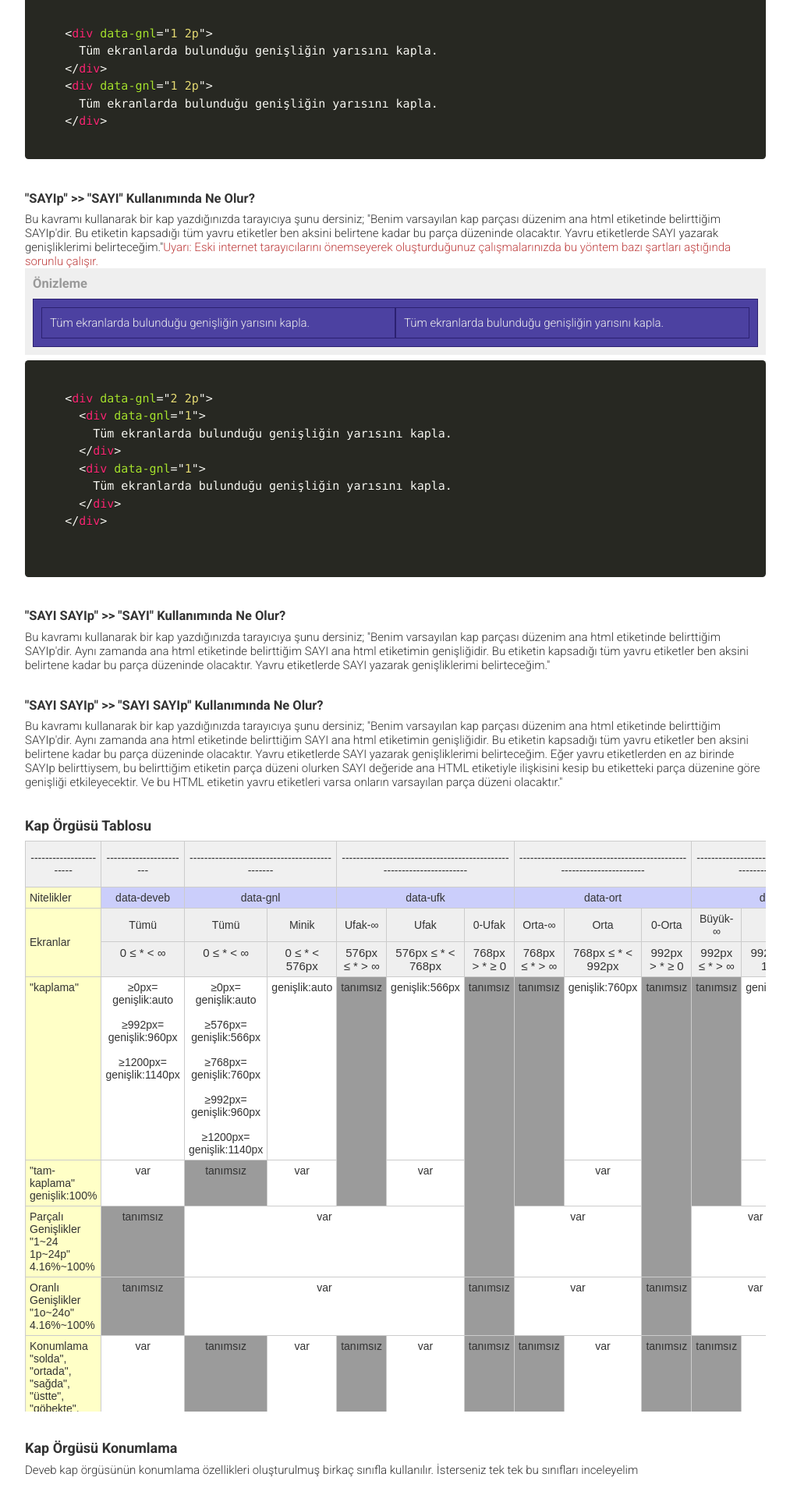
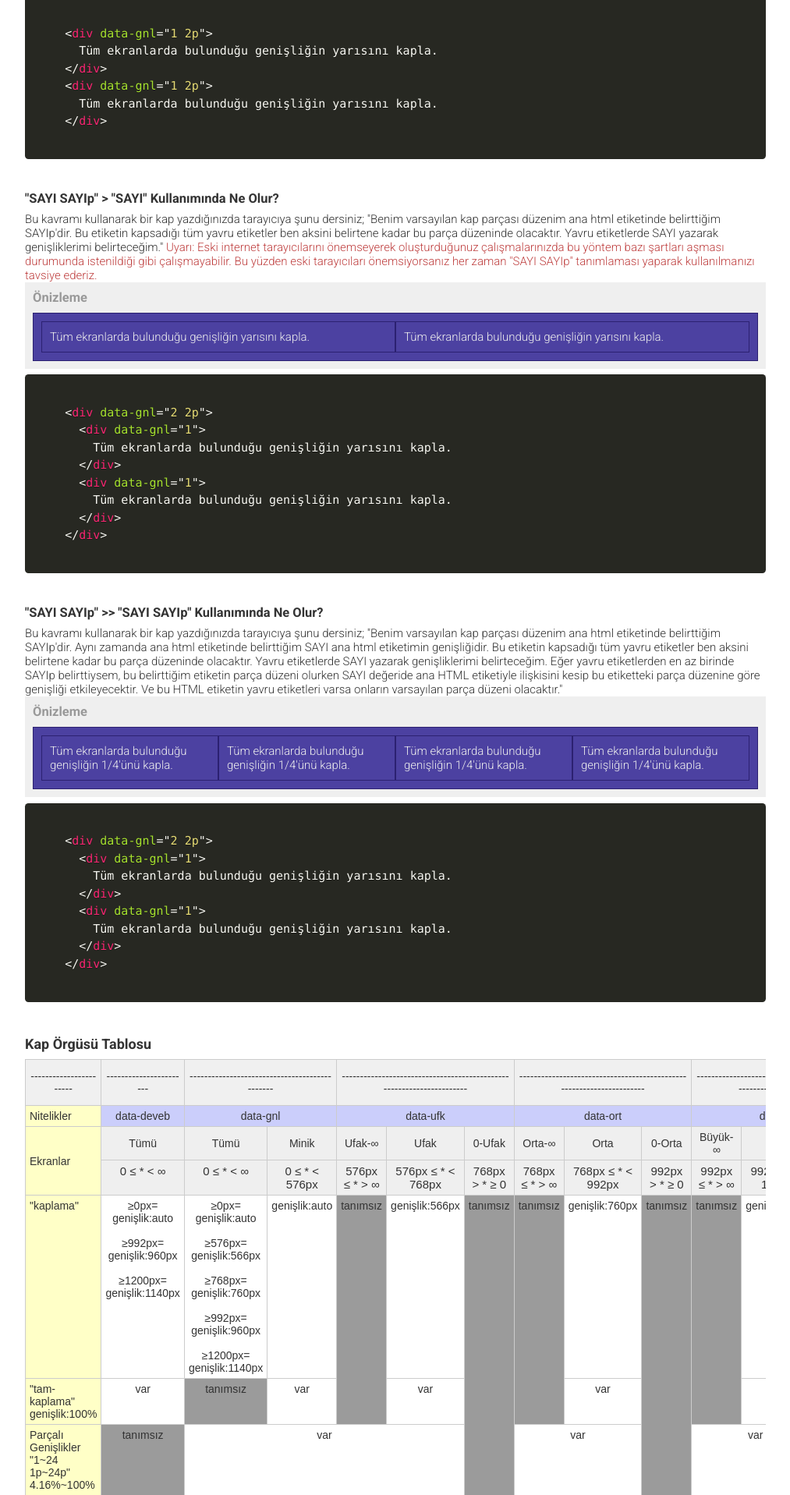
Before and after one commit to data-deveb/data-deveb.github.io, a Jekyll site: the page built from belgeler/kap-orgusu.html, in a window 1280 px wide. Shown: the part 1160-3077 px from the top of the page at 78% size, without its empty margins (228-1241 px from the left). Built offline with Jekyll 4.4.1, drawn with Linux system fonts in a browser that asks for light colours.

Commit message:
Güncelleme

```diff
--- a/belgeler/kap-orgusu.html
+++ b/belgeler/kap-orgusu.html
@@ -60,9 +60,9 @@ title: Kap Örgüsü
     <p></p>
 
 
-    <h3>"SAYIp" >> "SAYI" Kullanımında Ne Olur?</h3>
+    <h3>"SAYI SAYIp" > "SAYI" Kullanımında Ne Olur?</h3>
 
-    <p>Bu kavramı kullanarak bir kap yazdığınızda tarayıcıya şunu dersiniz; "Benim varsayılan kap parçası düzenim ana html etiketinde belirttiğim SAYIp'dir. Bu etiketin kapsadığı tüm yavru etiketler ben aksini belirtene kadar bu parça düzeninde olacaktır. Yavru etiketlerde SAYI yazarak genişliklerimi belirteceğim."<span data-metin="dikkat">Uyarı: Eski internet tarayıcılarını önemseyerek oluşturduğunuz çalışmalarınızda bu yöntem bazı şartları aştığında sorunlu çalışır.</span></p>
+    <p>Bu kavramı kullanarak bir kap yazdığınızda tarayıcıya şunu dersiniz; "Benim varsayılan kap parçası düzenim ana html etiketinde belirttiğim SAYIp'dir. Bu etiketin kapsadığı tüm yavru etiketler ben aksini belirtene kadar bu parça düzeninde olacaktır. Yavru etiketlerde SAYI yazarak genişliklerimi belirteceğim."<span data-metin="dikkat"> Uyarı: Eski internet tarayıcılarını önemseyerek oluşturduğunuz çalışmalarınızda bu yöntem bazı şartları aşması durumunda istenildiği gibi çalışmayabilir. Bu yüzden eski tarayıcıları önemsiyorsanız her zaman "SAYI SAYIp" tanımlaması yaparak kullanılmanızı tavsiye ederiz.</span></p>
 
     <div data-gnl="1 1p" class="önizleme">
       <h3>Önizleme</h3>
@@ -84,17 +84,41 @@ title: Kap Örgüsü
         Tüm ekranlarda bulunduğu genişliğin yarısını kapla.
       &lt;/div&gt;
     &lt;/div&gt;
-
     </code></pre>
     <p></p>
-
-    <h3>"SAYI SAYIp" >> "SAYI" Kullanımında Ne Olur?</h3>
-
-    <p>Bu kavramı kullanarak bir kap yazdığınızda tarayıcıya şunu dersiniz; "Benim varsayılan kap parçası düzenim ana html etiketinde belirttiğim SAYIp'dir. Aynı zamanda ana html etiketinde belirttiğim SAYI ana html etiketimin genişliğidir. Bu etiketin kapsadığı tüm yavru etiketler ben aksini belirtene kadar bu parça düzeninde olacaktır. Yavru etiketlerde SAYI yazarak genişliklerimi belirteceğim."</p>
 
     <h3>"SAYI SAYIp" >> "SAYI SAYIp" Kullanımında Ne Olur?</h3>
 
     <p>Bu kavramı kullanarak bir kap yazdığınızda tarayıcıya şunu dersiniz; "Benim varsayılan kap parçası düzenim ana html etiketinde belirttiğim SAYIp'dir. Aynı zamanda ana html etiketinde belirttiğim SAYI ana html etiketimin genişliğidir. Bu etiketin kapsadığı tüm yavru etiketler ben aksini belirtene kadar bu parça düzeninde olacaktır. Yavru etiketlerde SAYI yazarak genişliklerimi belirteceğim. Eğer yavru etiketlerden en az birinde SAYIp belirttiysem, bu belirttiğim etiketin parça düzeni olurken SAYI değeride ana HTML etiketiyle ilişkisini kesip bu etiketteki parça düzenine göre genişliği etkileyecektir. Ve bu HTML etiketin yavru etiketleri varsa onların varsayılan parça düzeni olacaktır."</p>
+
+    <div data-gnl="1 1p" class="önizleme">
+      <h3>Önizleme</h3>
+      <div data-gnl="2 2p">
+        <div data-gnl="1 4p">
+          Tüm ekranlarda bulunduğu genişliğin 1/4'ünü kapla.
+        </div>
+        <div data-gnl="1 4p">
+          Tüm ekranlarda bulunduğu genişliğin 1/4'ünü kapla.
+        </div>
+        <div data-gnl="1 4p">
+          Tüm ekranlarda bulunduğu genişliğin 1/4'ünü kapla.
+        </div>
+        <div data-gnl="1 4p">
+          Tüm ekranlarda bulunduğu genişliğin 1/4'ünü kapla.
+        </div>
+      </div>
+    </div>
+    <pre data-gnl="1 1p"><code class="language-html">
+    &lt;div data-gnl=&quot;2 2p&quot;&gt;
+      &lt;div data-gnl=&quot;1&quot;&gt;
+        Tüm ekranlarda bulunduğu genişliğin yarısını kapla.
+      &lt;/div&gt;
+      &lt;div data-gnl=&quot;1&quot;&gt;
+        Tüm ekranlarda bulunduğu genişliğin yarısını kapla.
+      &lt;/div&gt;
+    &lt;/div&gt;
+    </code></pre>
+    <p></p>
 
     <h2>Kap Örgüsü Tablosu</h2>
 
```
